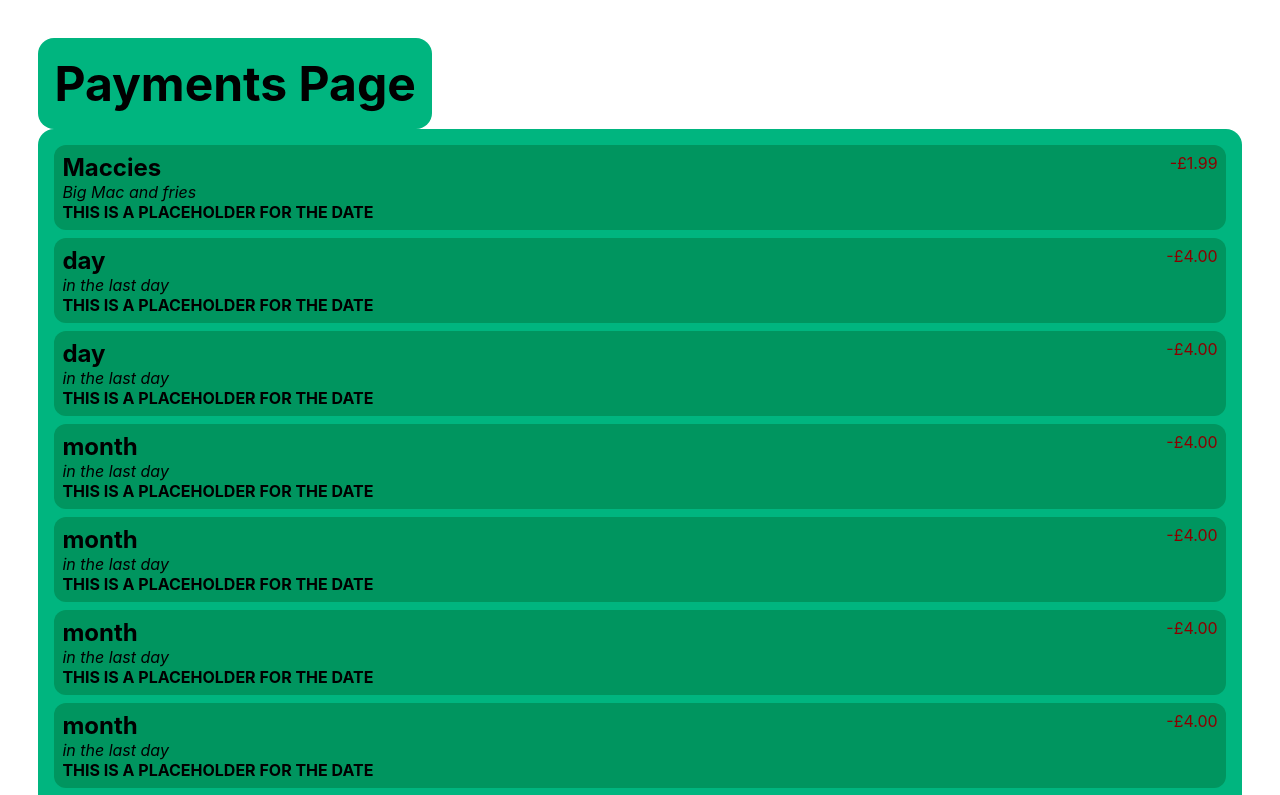
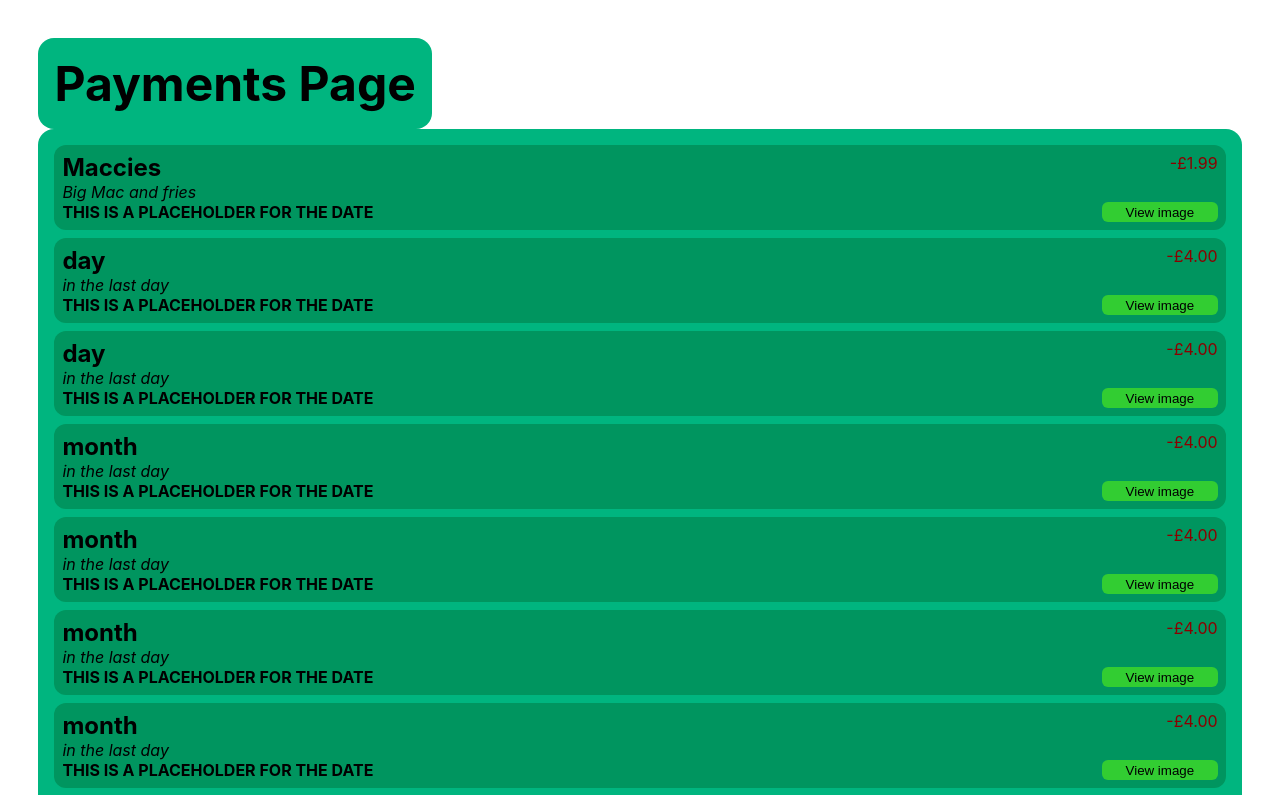
Before and after one commit to muhsin7/spending-tracker, a React (Create React App) app in the folder client/: page /payments in a window 1280 px wide. Shown: the top 795 px of the page. Built offline with nearby package versions, Linux system fonts and the light colour scheme; no server answers.

Commit message:
Add a button to payments page to view image

```diff
--- a/client/src/pages/paymentsPage/PaymentCard.js
+++ b/client/src/pages/paymentsPage/PaymentCard.js
@@ -5,6 +5,10 @@ export default function PaymentCard(props) {
 
   // Rounds the price to 2 d.p.
   let price = (Math.round(props.payment.amount * 100) / 100).toFixed(2);
+
+  function displayImage() {
+
+  }
 
   return (
     <div className="payment-card">
@@ -14,7 +18,10 @@ export default function PaymentCard(props) {
           <span className="payment-amount">{"-£" + price}</span>
         </div>
         <span className="payment-description">{description}</span>
-        <span className="payment-date">{date}</span>
+        <div className="payment-card-bottom">
+          <span className="payment-date">{date}</span>
+          <button className="payment-image-button" onClick={displayImage}>View image</button>
+        </div>
       </div>
     </div>
   )
--- a/client/src/styles/paymentsPage.css
+++ b/client/src/styles/paymentsPage.css
@@ -52,6 +52,14 @@
   flex-flow: row wrap;
 }
 
+.payment-card-bottom {
+  width: 100%;
+  display: grid;
+  grid-template-columns: 90% 10%;
+  justify-content: space-between;
+  flex-flow: row wrap;
+}
+
 .payment-info {
   display: flex;
   flex-direction: column;
@@ -74,3 +82,15 @@
 .payment-date {
   font-weight: bolder;
 }
+
+.payment-image-button {
+  background-color: limegreen;
+  border:none;
+  border-radius: 6px;
+}
+
+.payment-image-button:hover {
+  background-color: #00955F;
+  color: beige;
+  border-radius: 6px;
+}
```
